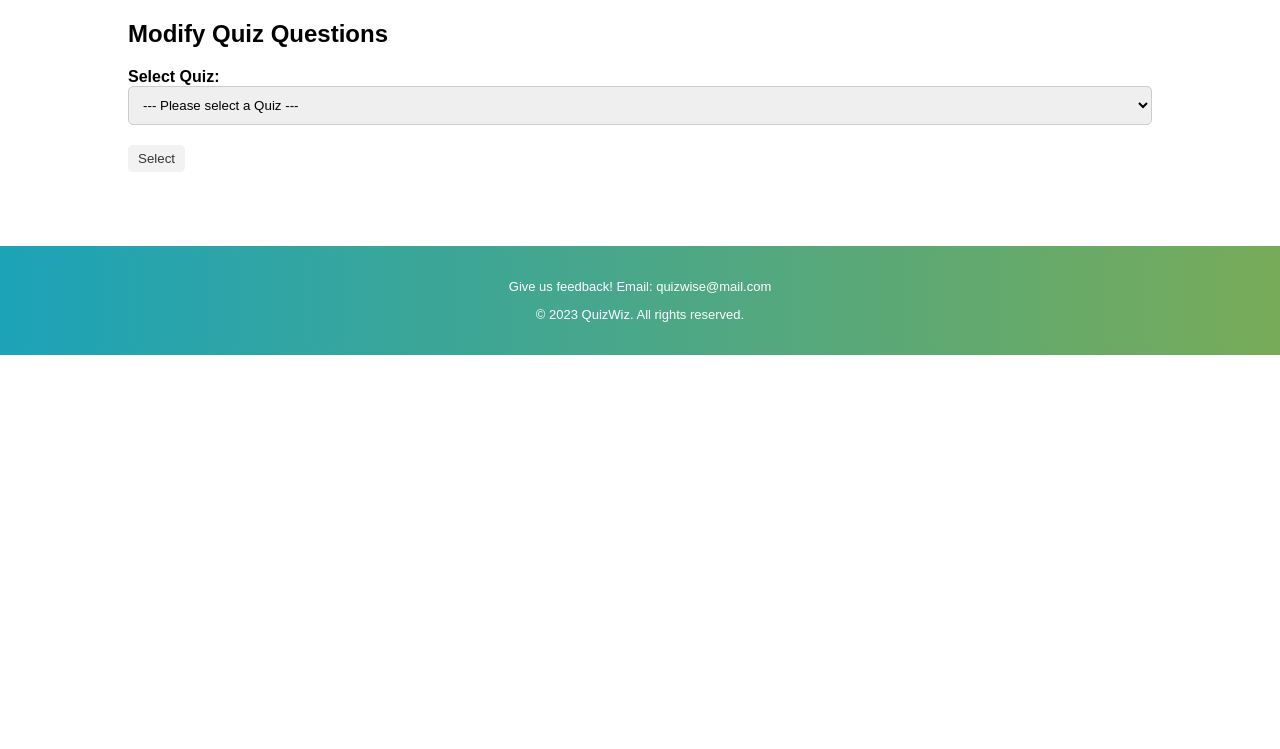
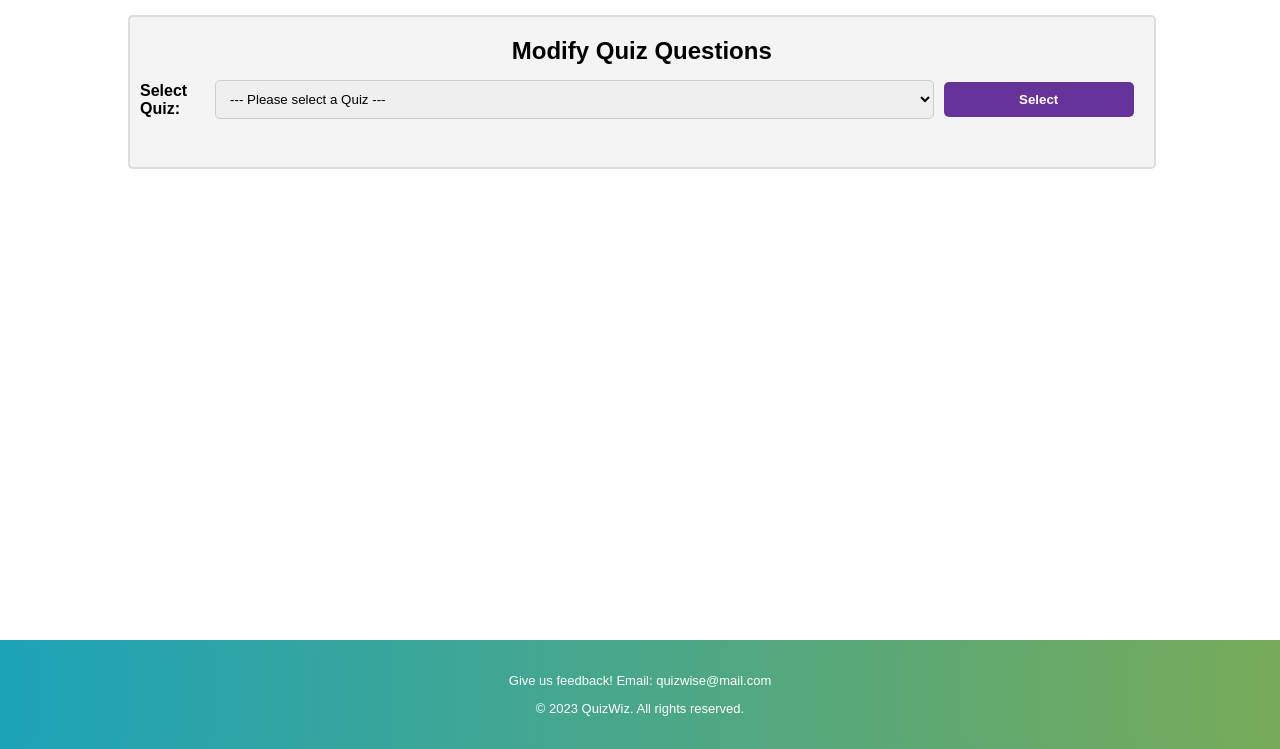
Before and after one commit to sanket-dalvi/QuizWise, a Django app: template QuizCreator/templates/QuizCreator/modify_quiz_questions.html in a window 1280 px wide. Shown: the part 145-894 px from the top of the page. Before the commit the page ends 500 px from the top, so only its background shows below. Run offline with Django 4.2, Linux system fonts and the light colour scheme; the template is opened without the code that fills it, so the values that code supplies are empty.

Commit message:
modify quiz question UI changes

```diff
--- a/QuizCreator/templates/QuizCreator/modify_quiz_questions.html
+++ b/QuizCreator/templates/QuizCreator/modify_quiz_questions.html
@@ -8,9 +8,7 @@
     <title>View Questions</title>
     {% load static %}
     <style>
-        /* Add your CSS styles here */
 
-        /* General styles */
         body {
             margin: 0;
             padding: 0;
@@ -47,7 +45,6 @@
             resize: vertical;
             height: 100px;
         }
-
 
         button {
             padding: 10px 20px;
@@ -258,8 +255,75 @@
             color: white;
             text-align: center;
         }
+
         .checked {
-            color: #007bff;
+            color: blue;
+            font-weight: bold;
+        }
+
+        .category-filter{
+            width: 100%;
+        }
+
+        .form-container {
+            margin: 50px auto;
+            width: 98%;
+            padding: 10px;
+            background-color: #f4f4f4;
+            border: 2px solid #ddd;
+            border-radius: 5px;
+            margin-top: 15px;
+            margin-bottom: 10px;
+        }
+
+        .form-container h2 {
+            text-align: center;
+            margin-top: 5px;
+            margin-bottom: 20px;
+        }
+
+        form {
+            display: flex;
+            flex-direction: column;
+        }
+
+        button {
+            padding: 10px 20px;
+            border: none;
+            border-radius: 5px;
+            background-color: #663399;
+            color: white;
+            cursor: pointer;
+            font-weight: bold;
+        }
+
+        .form-container button {
+            width: 25%;
+            align-self: center;
+        }
+
+        .container button:hover {
+            background-color: #E6549C;
+        }
+
+        .form-container button:hover {
+            background-color: #E6549C;
+        }
+
+        .quiz-select {
+            display: flex;
+            align-items: center;
+        }
+
+        .quiz-select label,
+        .quiz-select select,
+        .quiz-select button {
+            margin-right: 10px; /* Adjust as needed for spacing */
+        }
+
+        .mainsection{
+            height: 80vh;
+            overflow-x: auto;
         }
     </style>
 </head>
@@ -273,7 +337,7 @@
         {% include 'QuizCreator/navbar.html' %}
     </div>
 
-
+    <div class="mainsection">
         <div class="main-content">
             <div class="content-container">
                 <div class="message">
@@ -287,15 +351,15 @@
                 </div>
 
                 <div class="container">
-
+                    <div class="form-container">
                         <form method="post">
                             {% csrf_token %}
                             <input type="hidden" name="form_type" value="select_quiz">
                             <!-- Select Quiz Dropdown -->
-                        <h2>Modify Quiz Questions</h2>
+                            <h2 style="margin-top: 10px;">Modify Quiz Questions</h2>
                             <div class="quiz-select">
-                            <label for="select-quiz">Select Quiz:</label>
-                            <select id="select-quiz" name="select-quiz" required>
+                                <label style="margin-top: -15px;" for="select-quiz">Select Quiz:</label>
+                                <select style="margin-top: -5px;" id="select-quiz" name="select-quiz" required>
                                     {% if not selected_quiz_id %}
                                     <option value="" disabled selected>--- Please select a Quiz ---</option>
                                     {% endif %}
@@ -304,19 +368,17 @@
                                         <option value="{{ quiz.id }}"{% if quiz.id == selected_quiz_id %}selected{% endif %}>{{ quiz.name }}</option>
                                     {% endfor %}
                                 </select>
-                            <button type="submit">Select</button>
+                                <button style="margin-top: -25px;" type="submit">Select</button>
+                                {% if total_questions_added > 0 %}
+                                    <button id="toggle-questions" type="button" name="show_quiz_questions" style="margin-top: -25px;">Show Quiz Questions</button>
+                                {% endif %}
                             </div>
                             <br>
+                            {% if total_questions_added > 0 %}
+                                <label name="total_questions_added" style="margin-top: -15px;">Total Questions in Quiz: {{ total_questions_added }}</label>
+                            {% endif %}
                         </form>
-
-                {% if total_questions_added > 0 %}
-
-                <label name = "total_questions_added"> Total Questions in Quiz : {{ total_questions_added }}</label>
-                <button id="toggle-questions" name="show_quiz_questions">Show Quiz Questions</button>
-
-                {% endif %}
-
-
+                    </div>
 
                     <br>
                     <br>
@@ -454,6 +516,7 @@
                 </div>
             </div>
         </div>
+    </div>
 
     <div class="footer-content">
         {% include 'footer.html' %}
```
Lines whose indentation alone changed are shown as unchanged.
